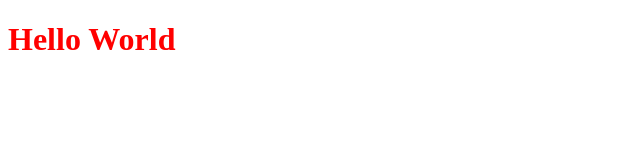
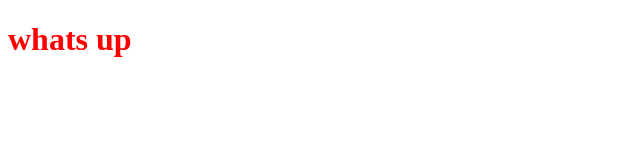
Before and after one commit to rhargr/labwork, a plain HTML site: page index.html in a window 1280 px wide. Shown: the whole page, without its empty margins (0-640 px from the left). Drawn offline with Linux system fonts and the light colour scheme.

Commit message:
Hello World>whats up

```diff
--- a/index.html
+++ b/index.html
@@ -10,7 +10,7 @@
 </head>
 
 <body>
-    <h1>Hello World</h1>
+    <h1>whats up</h1>
 </body>
 
 </html>
```
